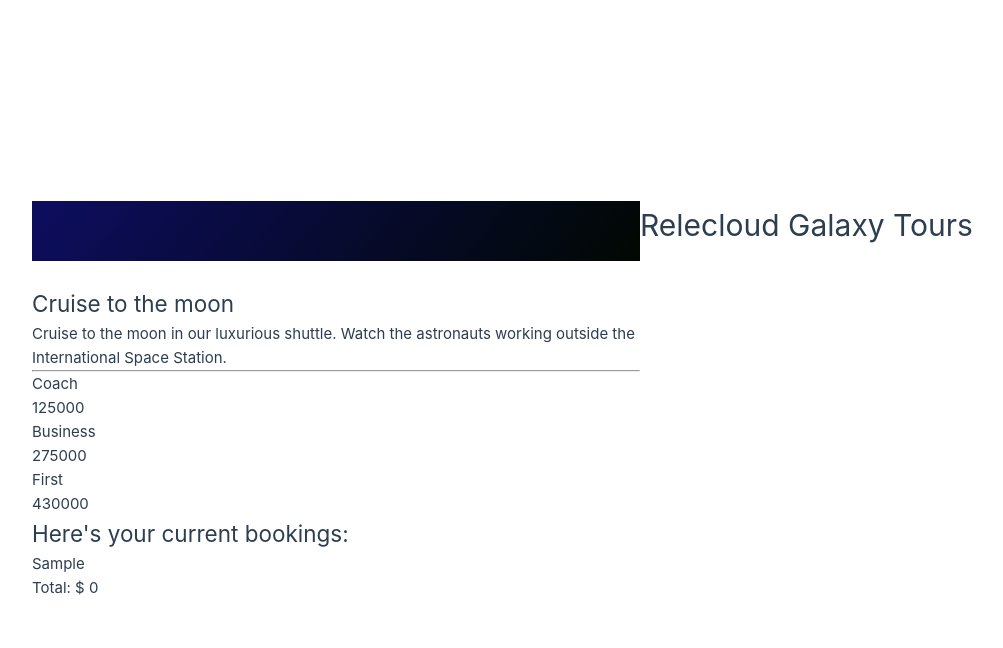
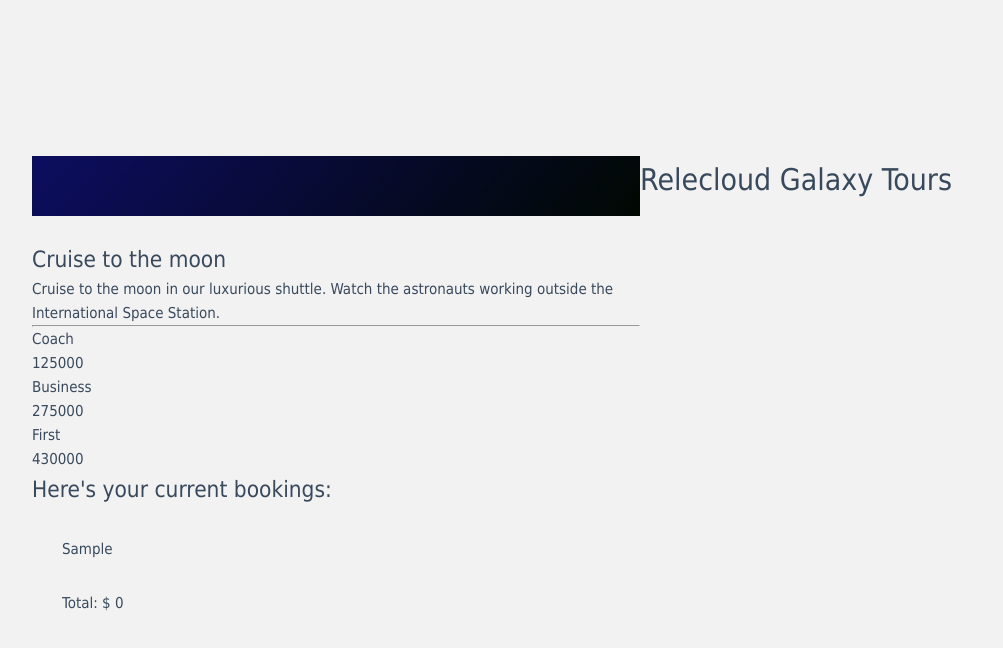
Before and after one commit to p-bray/VueCLITutorial, a Vue app: page / in a window 1280 px wide. Shown: the top 648 px of the page, without its empty margins (0-1003 px from the left). Built offline with nearby package versions, Linux system fonts and the light colour scheme.

Commit message:
found the issue. Took some notes

```diff
--- a/src/components/BookingList.vue
+++ b/src/components/BookingList.vue
@@ -11,7 +11,6 @@
 </template>
 
 <script>
-
 export default {
     props: {
         bookings: Array
@@ -38,7 +37,3 @@ export default {
 
 
 </script>
-
-
-<style scoped>
-</style>
--- a/src/components/Host.vue
+++ b/src/components/Host.vue
@@ -43,16 +43,17 @@ export default {
             </div>
         </div>
         <div>
-            <booking-list :bookings="bookings"></booking-list>
+            <BookingList :bookings="bookings"></BookingList>
         </div>
     </div>
 </template>
 
-<style scoped>
+<style>
 body {
     background-color: #f2f2f2;
     margin: 0, 5%;
     font-family: tahoma;
+    color: #39495c;
 }
 
 .row {
```
